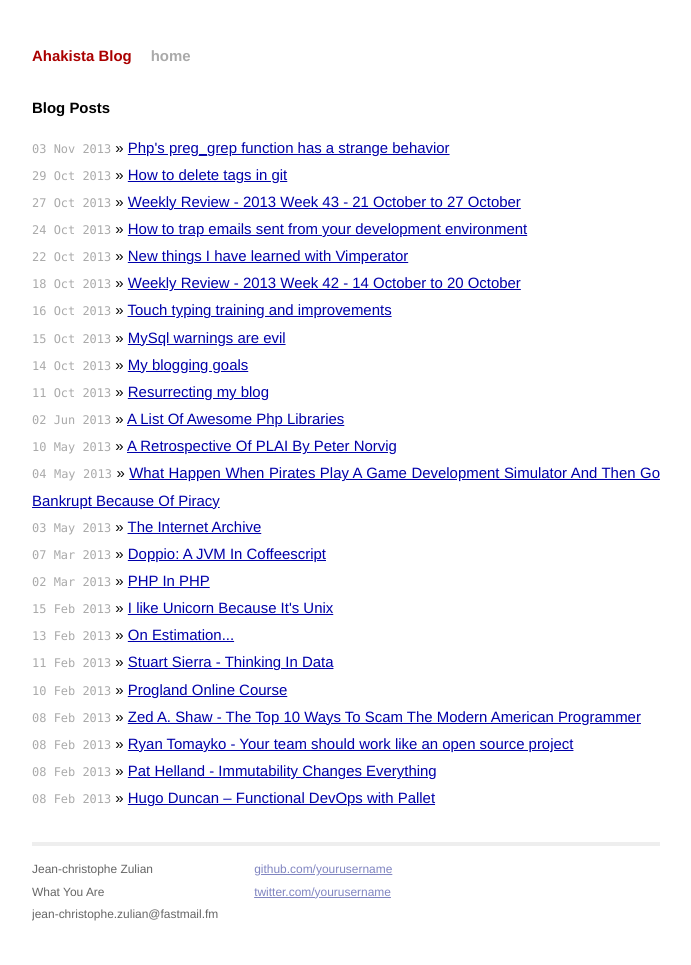
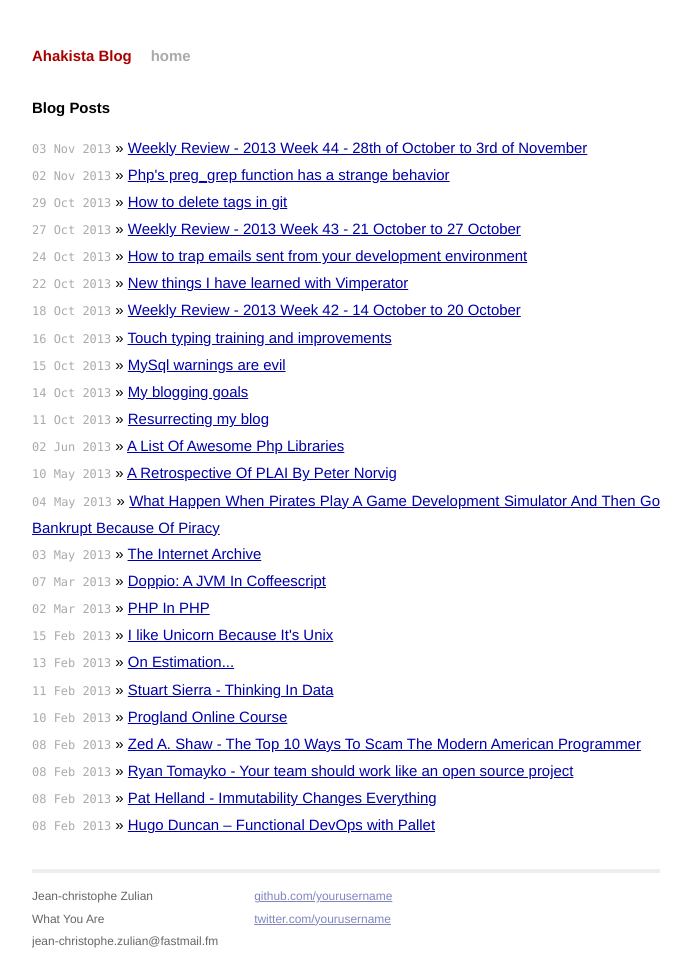
Before and after one commit to jczulian/ahakista_blog, a Jekyll site: the page built from index.html, in a window 1280 px wide. Shown: the whole page, without its empty margins (294-985 px from the left). Built offline with Jekyll 4.4.1, drawn with Linux system fonts in a browser that asks for light colours; Markdown is read by kramdown in place of the engine named in the settings; some of the changed lines change nothing that is shown.

Commit message:
adding weekly review

```diff
--- a/_posts/2013-11-02-preg_grep_php_is_really_weird.md
+++ b/_posts/2013-11-02-preg_grep_php_is_really_weird.md
@@ -1,7 +1,8 @@
 ---
 layout: post
 title:  "Php's preg_grep function has a strange behavior"
-date:   2013-11-03
+date:   2013-11-02
+tags: [php]
 categories:
 ---
 
--- /dev/null
+++ b/_posts/2013-11-03-weekly-review-week-44.md
@@ -0,0 +1,148 @@
+---
+layout: post
+title:  "Weekly Review - 2013 Week 44 - 28th of October to 3rd of November"
+date:   2013-11-03
+categories:
+year: '2013'
+month: '10'
+start_day: '28'
+end_day: '3'
+---
+
+### Review
+This week I have took the following decisions:
+
+#### I want to switch to Zsh
+ it seems that Zsh is packed with many useful feature to make you more productive on the command line. I have been putting off for a long time this switch, having heard about Zsh a long time ago. But now I feel it is time to invest a bit on Zsh and see what advantages I can gain from it.
+
+#### I want to switch to Tmux
+I have been using Gnu Screen for many years now. Screen is extremelly cool, when I first discovered it, I didn't understand what it was all about. Later on I came across it and decided to dig deeper. Then I understood it an since then Screen has been with me every single day of my life (in front of a computer). When I heard about Tmux, I thought that it might just be at best a good replacement for Screen but didn't see any compelling advantages of using it instead of Screen. Now it seems that Screens as follen out of fashion. It is apparently with some long existing bug (I haven't met any) and is more or less not maintained anymore. Tmux seems to offer a recent implementation of a terminal multiplexer with some new features that are lacking or awkwards in Screen. I will have to redo my configuration and learn those new features offered by Tmux. I have already bought a book on Tmux from the Pragmatic Programmer. I haven't read it yet but will surely do in a near future.
+
+
+### Plover and the stenography input method
+I stumble upon Plover this week and stenography. Even though I had heard previously about the word stenography I actually never investigate on it. After watching a presentation video about Plover and stenography I found it really interesting. Stenography is basically a different way to type on a keyboard: instead of typing letters one after the other you actually "type" syllables on the keyboard. This allows one to type way faster and more accurately than one normally would do on a regular keyboard. The presenter, a professional stenographer, achieves 240 words per minute. This is simply an amazing number. Compared to my current 60-65 words per minute, it is like she is playing in the top league when I am in the amateur one. She even say that with some few months of practice an average stenographer can reach 160 word per minute. This is about the same speed as the fastest touch typer. If you know someone touch typing at this speed you are witnessing a rare individual I believe.
+Obviously as someone spending so much time in front of a computer and typing on it, the idea of typing that fast is extremely appealing to me. Right now my goal is to achieve a speed of 80wpm and I am hard at work to reach this speed. Thinking that a normal speed for a stenographer is 20 to 40 words per minute more than goal seems unrealistic.
+I won't be learning steno now, but I definitely want to keep that in mind as a way to send my typing skill into another realm.
+
+### I am learning Python and Django
+Since a week or two I really invested some time into learning Python and Django. I found both of them really easy to use and I enjoy working with them a lot. I guess I will continue on that during the following weeks so expect some more blog post on these two topics.
+
+
+### log posts
+ - [How to delete tags in git](/2013/10/29/how-to-delete-a-tag-in-git.html)
+ - [Php's preg_grep function has a strange behavior](/2013/11/02/preg_grep_php_is_really_weird.html)
+
+### Links round-up
+- [Enhancements to shell and vim productivity](http://www.danielmiessler.com/blog/enhancements-to-shell-and-vim-productivity)
+    - switch to Zsh
+    - switch to Tmux
+- [Linux Vserver](http://linux-vserver.org/Overview)
+- [N-Key Rollover: What It Is and How To Test Your Keyboard](http://blog.controlspace.org/2010/08/n-key-rollover-what-it-is-and-how-to.html)
+- [Learn Plover](https://sites.google.com/site/ploverdoc/typographic-conventions)
+- [Plover](http://plover.stenoknight.com/)
+- [QuerySteno](http://qwertysteno.com/Home/)
+- [Is ORM abstraction a pipe dream?](http://programmingarehard.com/2013/10/21/is-orm-abstraction-a-pipe-dream.html)
+- [Publish Your Failures; or, The Way Of All Frameworks](http://paul-m-jones.com/archives/4757)
+- [Does Life End at 35?](http://kzhu.net/does-life-end-at-35.html?utm_source=hackernewsletter&utm_medium=email)
+
+
+
+### Sport and Wellness
+ - 2 hours capoeira
+ - 1 hour kickboxing
+ - 1 hour yoga
+ - 1 hour BodyStretch
+ - 5 x 15 minutes meditation
+ - 2 times sauna
+
+### Watching
+ - [The IPython Notbook Revolution](http://www.youtube.com/watch?v=t_TzRaK9kpU)
+ - [Exploring Science on Twitter with IPython Notebook and Python Pandas](http://pyvideo.org/video/2443/exploring-science-on-twitter-with-ipython-noteboo-)
+ - [The myth of goldilocks and the three frameworks, Pyramid, Django and Plone](http://pyvideo.org/video/2440/the-myth-of-goldilocks-and-the-three-frameworks)
+ - [Plover: Thought to Text at 240 WPM](http://pyvideo.org/video/1706/plover-thought-to-text-at-240-wpm)
+
+### Listening
+ - 1995 - Paris Sud Minute
+ - Fleetwood Mac
+ - Django Django - Django Django
+ - Enya - The Very Best Of Enya
+
+### Tabs sweeping
+
+ - [What every web developer must know about URL encoding | Hacker News](https://news.ycombinator.com/item?id=5930494)
+ - [The Hitchhiker’s Guide to Python! — The Hitchhiker's Guide to Python](http://docs.python-guide.org/en/latest/index.html)
+ - [Diane von Furstenberg's 5 favorite TED Talks | TED Playlists | TED](http://www.ted.com/playlists/134/diane_von_furstenberg_s_5_favo.html?utm_source=newsletter_weekly_2013-11-02&utm_campaign=newsletter_weekly&utm_medium=email&utm_content=playlist_button)
+ - [Building a Blog with Jekyll | Flippin' Awesome](http://flippinawesome.org/2013/10/28/building-a-blog-with-jekyll/?utm_source=rubyweekly&utm_medium=email)
+ - [OpenTechSchool – Introduction to Data Processing with Python](http://opentechschool.github.io/python-data-intro/?utm_source=Python+Weekly+Newsletter&utm_campaign=61dcf803fc-Python_Weekly_Issue_110_October_24_2013&utm_medium=email&utm_term=0_9e26887fc5-61dcf803fc-312686705)
+ - [free-programming-books/free-programming-books.md at master · vhf/free-programming-books](https://github.com/vhf/free-programming-books/blob/master/free-programming-books.md#professional-development)
+ - [Python Module of the Week - Python Module of the Week](http://pymotw.com/2/)
+ - [functools – Tools for Manipulating Functions - Python Module of the Week](http://pymotw.com/2/functools/index.html)
+ - [Welcome to Django by Example - Django By Example](http://lightbird.net/dbe2/)
+ - [Interactive Data Visualization for the Web](http://chimera.labs.oreilly.com/books/1230000000345/index.html)
+ - [How Extreme Transparency Can Make Your Team Its Most Productive | Fast Company | Business + Innovation](http://www.fastcompany.com/3006798/work-smart/how-extreme-transparency-can-make-your-team-its-most-productive?utm_source=Software+Lead+Weekly&utm_campaign=f6afd11db9-Issue_47_11_Oct_2013&utm_medium=email&utm_term=0_efe3d3cd5b-f6afd11db9-123684785)
+ - [Practice Mode Top 1000 - Softcore"" - 10FastFingers.com](http://10fastfingers.com/top1000/english/sc-60/)
+ - [lockrun - Run cron job with overrun protection](http://www.unixwiz.net/tools/lockrun.html)
+ - [supervisord at DuckDuckGo](https://duckduckgo.com/?q=supervisord&t=canonical)
+ - [How and Why to Be a Leader (Not a Wannabe) - Umair Haque - Harvard Business Review](http://blogs.hbr.org/2013/07/how-and-why-to-be-a-leader-not/?utm_source=Software+Lead+Weekly&utm_campaign=826872a85e-Issue_45_27_Sep_2013&utm_medium=email&utm_term=0_efe3d3cd5b-826872a85e-123684785)
+ - [7 command-line tools for data science](http://jeroenjanssens.com/2013/09/19/seven-command-line-tools-for-data-science.html)
+ - [99 percent invisible at DuckDuckGo](https://duckduckgo.com/?q=99+percent+invisible&t=canonical)
+ - [robbyrussell/oh-my-zsh](https://github.com/robbyrussell/oh-my-zsh)
+ - [Red Hat Magazine | Python for Bash scripters: A well-kept secret](http://magazine.redhat.com/2008/02/07/python-for-bash-scripters-a-well-kept-secret/)
+ - [Learning IPython for Interactive Computing and Data Visualization: O'Reilly - Safari Books Online](http://my.safaribooksonline.com/book/programming/python/9781782169932)
+ - [icon font - Search results - Wikipedia, the free encyclopedia](http://en.wikipedia.org/w/index.php?title=Special%3ASearch&search=icon%20font)
+ - [Can I use... Support tables for HTML5, CSS3, etc](http://caniuse.com/)
+ - [pyvideo.org - PyNES: Python programming for Nintendo 8 bits.](http://pyvideo.org/video/1733/pynes-python-programming-for-nintendo-8-bits)
+ - [Python Documentation contents — Python v2.7.5 documentation](http://docs.python.org/2/contents.html)
+ - [Regular Expression HOWTO — Python v2.7.5 documentation](http://docs.python.org/2/howto/regex.html#regex-howto)
+ - [7.2. re — Regular expression operations — Python v2.7.5 documentation](http://docs.python.org/2/library/re.html#match-objects)
+ - [Python Documentation contents — Python v2.7.5 documentation](http://docs.python.org/2/contents.html)
+ - [Random stuff I had to google to find out: Exporting IPython Notebooks](http://frenticb.blogspot.ch/2013/02/exporting-ipython-notebooks.html)
+ - [Converting notebooks to other formats — IPython 1.0.0: An Afternoon Hack documentation](http://ipython.org/ipython-doc/rel-1.0.0/interactive/nbconvert.html)
+ - [Introduction — doit - automation tool](http://pydoit.org/)
+ - [Mining the Social Web , 2nd Edition: O'Reilly - Safari Books Online](http://my.safaribooksonline.com/book/sales-and-marketing/9781449368180)
+ - [rinpoche meditation - YouTube](https://www.youtube.com/results?search_query=rinpoche%20meditation)
+ - [Mingyur Rinpoche - YouTube](https://www.youtube.com/user/MingyurRinpoche)
+ - [Rinpoche - Wikipedia, the free encyclopedia](http://en.wikipedia.org/wiki/Rinpoche)
+ - [A week of symfony #351 (16->22 September 2013) - Symfony](http://symfony.com/blog/a-week-of-symfony-351-16-22-september-2013)
+ - [Drupal 7 vs Symfony 2: overview after 1 year of Symfony development | Drupal and Symfony2 developers and designers you were trying to find: Pixeljets](http://pixeljets.com/blog/drupal-7-vs-symfony-2-overview-after-1-year-symfony-development)
+ - [Symfony2: as good as PHP gets? | GreenAsh](http://greenash.net.au/thoughts/2013/10/symfony2-as-good-as-php-gets/)
+ - [Python - Wikipedia, the free encyclopedia](http://en.wikipedia.org/wiki/Python)
+ - [PHP: preg_match_all - Manual](http://us3.php.net/manual/en/function.preg-match-all.php)
+ - [preg_match multiple line at DuckDuckGo](https://duckduckgo.com/?q=preg_match+multiple++line&t=canonical)
+ - [String](http://caml.inria.fr/pub/docs/manual-ocaml/libref/String.html)
+ - [Unix system programming in OCaml](http://ocamlunix.forge.ocamlcore.org/)
+ - [Unix](http://caml.inria.fr/pub/docs/manual-ocaml/libref/Unix.html#TYPEopen_flag)
+ - [OCaml Journal: The Essence of Functional Programming](file:///home/jc/work/project/ocaml/ocaml-journal/www.ffconsultancy.com/products/ocaml_journal/subscribers/essence.html)
+ - [OCaml Journal: Implementing a simple XML-RPC client and server](file:///home/jc/work/project/ocaml/ocaml-journal/www.ffconsultancy.com/products/ocaml_journal/subscribers/xmlrpc.html)
+ - [Objective CAML Tutorial](http://mirror.ocamlcore.org/ocaml-tutorial.org/)
+ - [ocaml janestreet core at DuckDuckGo](https://duckduckgo.com/?q=ocaml+janestreet+core&t=canonical)
+ - [Open Source @ Jane Street](http://janestreet.github.io/)
+ - [OCaml :: 99 Problems (solved) in OCaml](http://ocaml.org/tutorials/99problems.html)
+ - [OCaml :: Tutorials](http://ocaml.org/tutorials/)
+ - [PLEAC-Objective CAML](http://pleac.sourceforge.net/pleac_ocaml/)
+ - [ocaml how to print list at DuckDuckGo](https://duckduckgo.com/?q=ocaml+how+to+print+list&t=canonical)
+ - [how to generate ocaml ragel at DuckDuckGo](https://duckduckgo.com/?q=how+to+generate+ocaml+ragel&t=canonical)
+ - [The Caml Hump: General purpose libraries :: Lexing and parsing](http://caml.inria.fr/cgi-bin/hump.en.cgi?sort=0&browse=96)
+ - [The Caml Hump: Ragel](http://caml.inria.fr/cgi-bin/hump.en.cgi?contrib=771)
+ - [Stream parser with Ragel and Ruby [Brighter Planet's Safety in Numbers]](http://numbers.brighterplanet.com/2011/06/14/stream_parser_with_ragel_and_ruby/)
+ - [A simple intro to writing a lexer with Ragel.](http://thingsaaronmade.com/blog/a-simple-intro-to-writing-a-lexer-with-ragel.html)
+ - [Adjustable type definitions for data exchange](http://mjambon.com/atd-biniou-intro.html)
+ - [Debian -- Package Search Results -- ocaml](http://packages.debian.org/search?keywords=ocaml&searchon=all&suite=testing&section=all)
+ - [utop/README.md at master · diml/utop](https://github.com/diml/utop/blob/master/README.md)
+ - [zed/src/zed_edit.ml at master · diml/zed](https://github.com/diml/zed/blob/master/src/zed_edit.ml)
+ - [Eliom](http://ocsigen.org/eliom/)
+ - [Ocsigen Tutorial](https://ocsigen.org/tutorial/application)
+ - [TyXML](https://ocsigen.org/tyxml/api/Html5.F)
+ - [core/lib/command.ml at master · janestreet/core](https://github.com/janestreet/core/blob/master/lib/command.ml)
+ - [How to install Django | Django documentation | Django](https://docs.djangoproject.com/en/1.5/topics/install/#installing-official-release)
+ - [Select poll to change | Django site admin](http://127.0.0.1:8000/admin/polls/poll/?)
+ - [8. User Authentication — How to Tango with Django](http://www.tangowithdjango.com/book/chapters/login.html)
+ - [Working with forms | Django documentation | Django](https://docs.djangoproject.com/en/1.5/topics/forms/)
+ - [python gtk2 at DuckDuckGo](https://duckduckgo.com/?q=python+gtk2&t=canonical)
+ - [Index of Packages Matching 'gtk' : Python Package Index](https://pypi.python.org/pypi?:action=search&term=gtk&submit=search)
+ - [Mining the Social Web , 2nd Edition: O'Reilly - Safari Books Online](http://my.safaribooksonline.com/book/sales-and-marketing/9781449368180)
+ - [ptwobrussell/Mining-the-Social-Web-2nd-Edition](https://github.com/ptwobrussell/Mining-the-Social-Web-2nd-Edition)
+ - [[]](https://rawgithub.com/ptwobrussell/Mining-the-Social-Web-2nd-Edition/master/ipynb/html/_Appendix%20C%20-%20Python%20&%20IPython%20Notebook%20Tips.html)
+ - [python documentation list comprehension at DuckDuckGo](https://duckduckgo.com/?q=python+documentation+list+comprehension&t=canonical)
+ - [2. Built-in Functions — Python v2.7.5 documentation](http://docs.python.org/2/library/functions.html#zip)
+ - [The IPython Notebook — IPython 1.1.0: An Afternoon Hack documentation](http://ipython.org/ipython-doc/stable/interactive/notebook.html)
```
